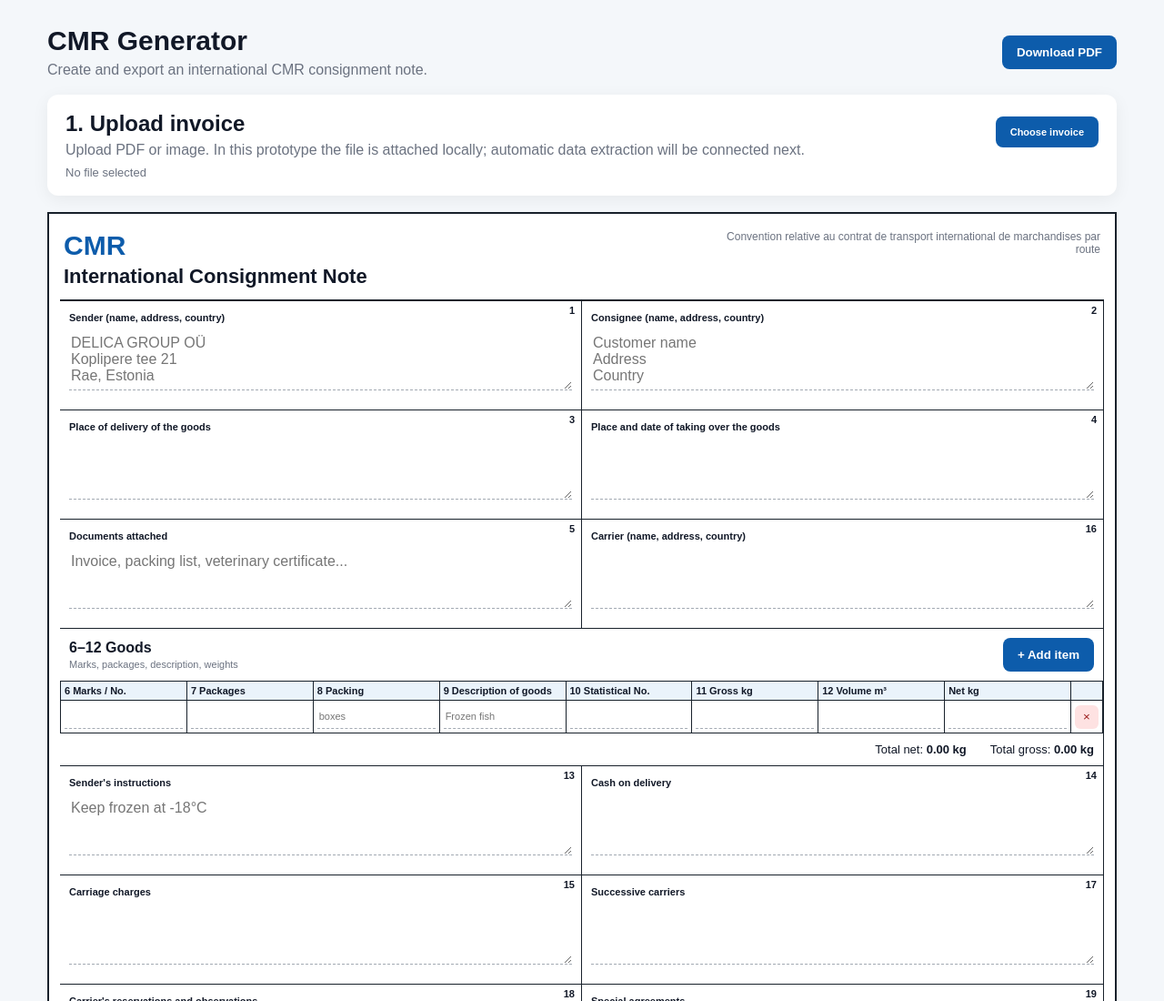
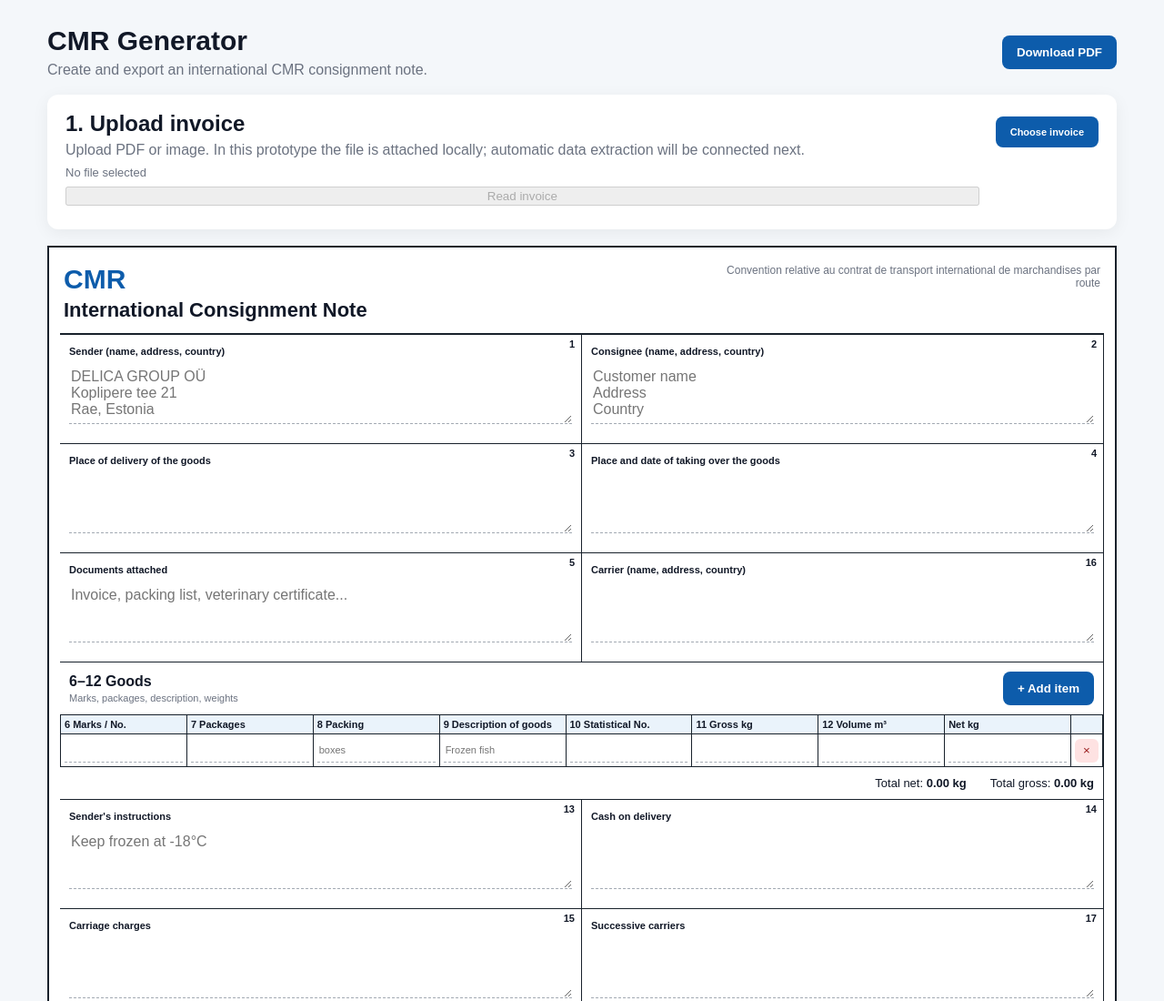
Before and after one commit to delicagroup/CMR, a plain HTML site: page index.html in a window 1280 px wide. Shown: the top 1100 px of the page at 91% size. Drawn offline with Linux system fonts and the light colour scheme.

Commit message:
Add invoice read button

```diff
--- a/index.html
+++ b/index.html
@@ -26,6 +26,8 @@
         <input id="invoiceInput" type="file" accept=".pdf,image/*" hidden />
       </label>
       <span id="fileName" class="file-name">No file selected</span>
+      <button id="processInvoice" class="secondary" type="button" disabled>Read invoice</button>
+      <span id="invoiceStatus" class="file-name"></span>
     </section>
 
     <section class="cmr-sheet" id="cmrSheet">
@@ -195,7 +197,7 @@
     </section>
   </main>
 
-  <script src="https://cdnjs.cloudflare.com/ajax/libs/html2pdf.js/0.10.1/html2pdf.bundle.min.js"></script>
+  <script src="https://cdnjs.cloudflare.com/ajax/libs/pdf.js/3.11.174/pdf.min.js"></script>\n  <script src="https://cdnjs.cloudflare.com/ajax/libs/html2pdf.js/0.10.1/html2pdf.bundle.min.js"></script>
   <script src="app.js"></script>
 </body>
 </html>
```
